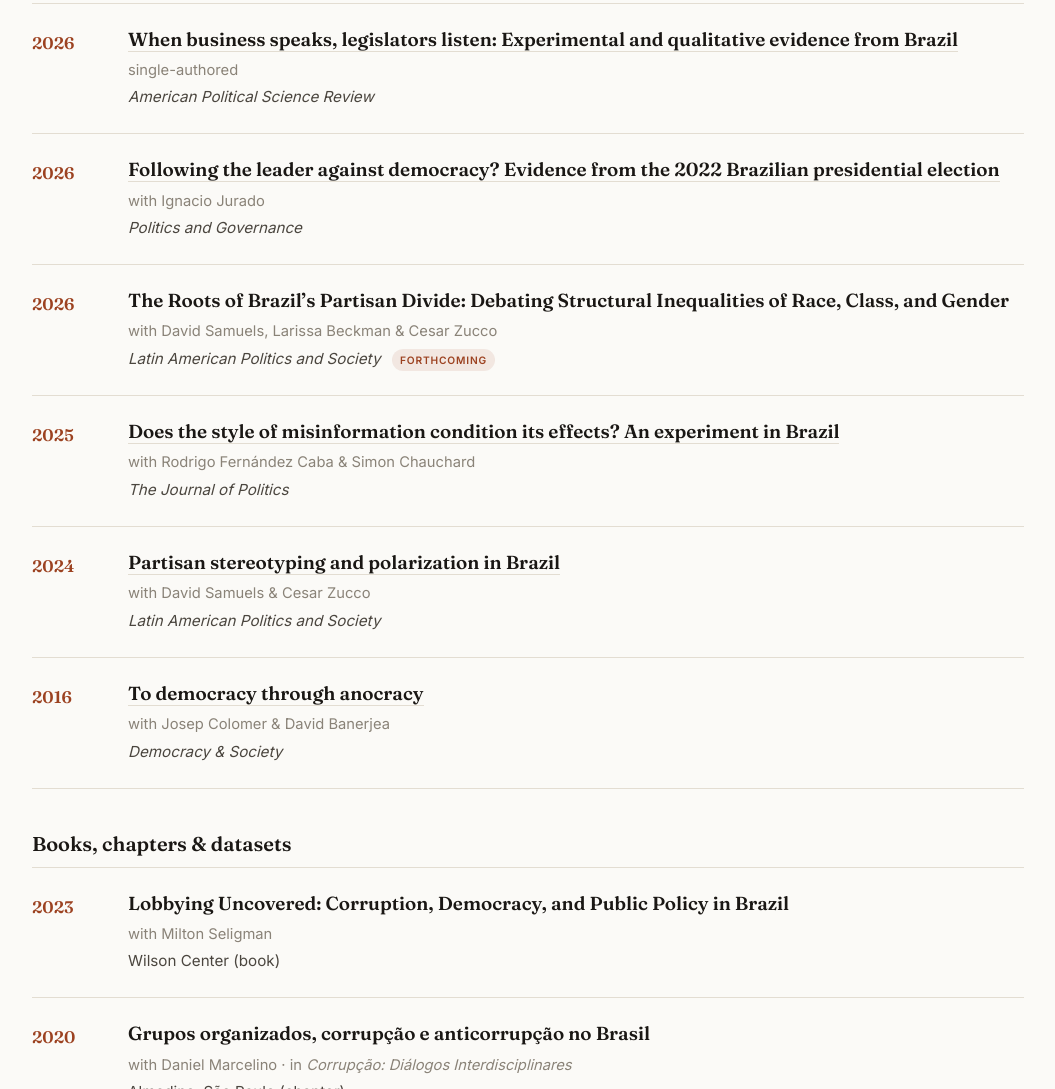
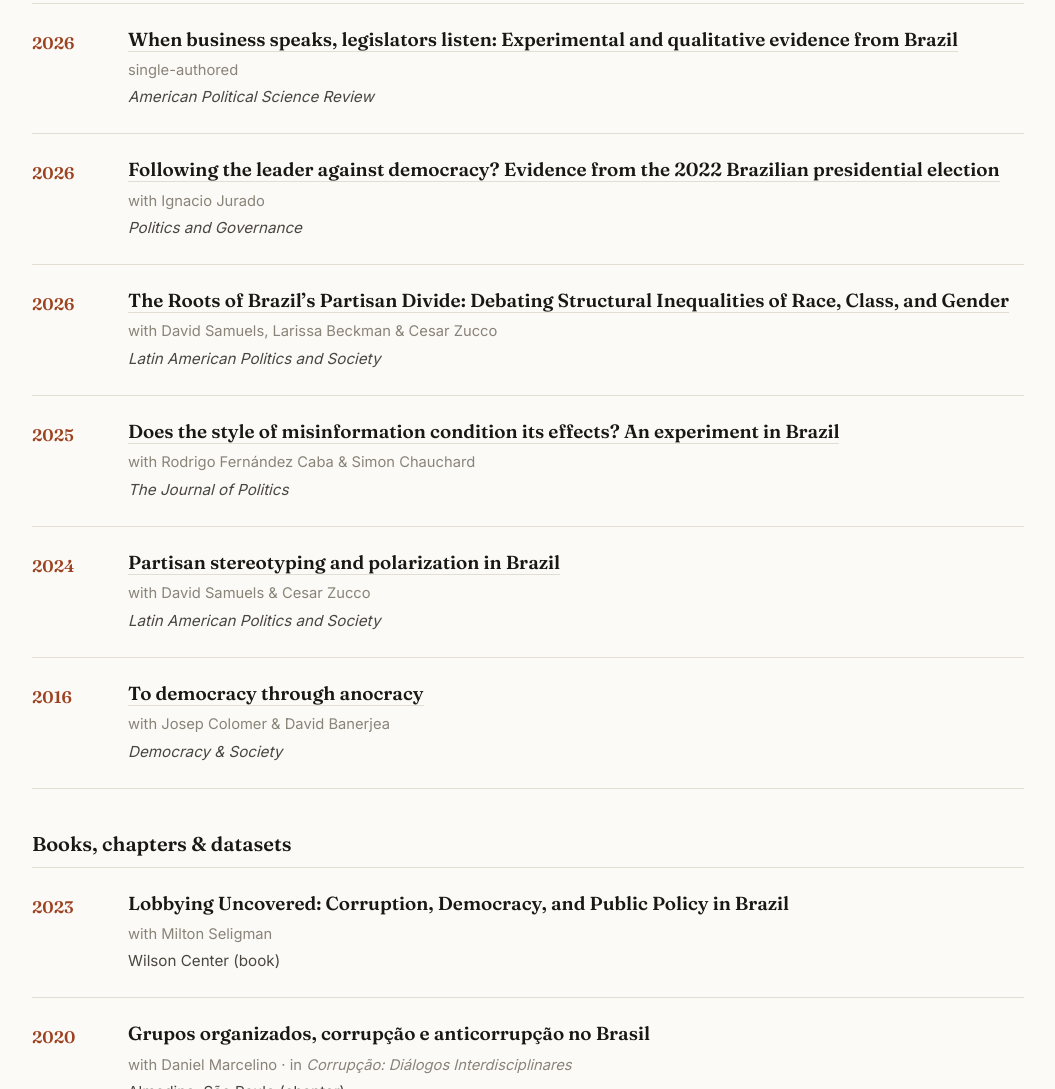
Before and after one commit to fernandobmello/fernandobmello.github.io, a plain HTML site: page index.html in a window 1280 px wide. Shown: the part 3725-4814 px from the top of the page, without its empty margins (112-1167 px from the left). Drawn offline with Linux system fonts and the light colour scheme.

Commit message:
Link the LAPS paper to its DOI and drop the Forthcoming flag
Co-Authored-By: Claude Sonnet 5.5 <noreply@anthropic.com>

```diff
--- a/index.html
+++ b/index.html
@@ -307,9 +307,9 @@
         <li class="pub reveal">
           <span class="pub__year">2026</span>
           <div class="pub__meta">
-            <h4 class="pub__title">The Roots of Brazil&rsquo;s Partisan Divide: Debating Structural Inequalities of Race, Class, and Gender</h4>
+            <h4 class="pub__title"><a href="https://doi.org/10.1017/lap.2026.10081" target="_blank" rel="noopener">The Roots of Brazil&rsquo;s Partisan Divide: Debating Structural Inequalities of Race, Class, and Gender</a></h4>
             <p class="pub__authors">with David Samuels, Larissa Beckman &amp; Cesar Zucco</p>
-            <p class="pub__venue"><em>Latin American Politics and Society</em> <span class="pub__flag">Forthcoming</span></p>
+            <p class="pub__venue"><em>Latin American Politics and Society</em></p>
           </div>
         </li>
         <li class="pub reveal">
```
